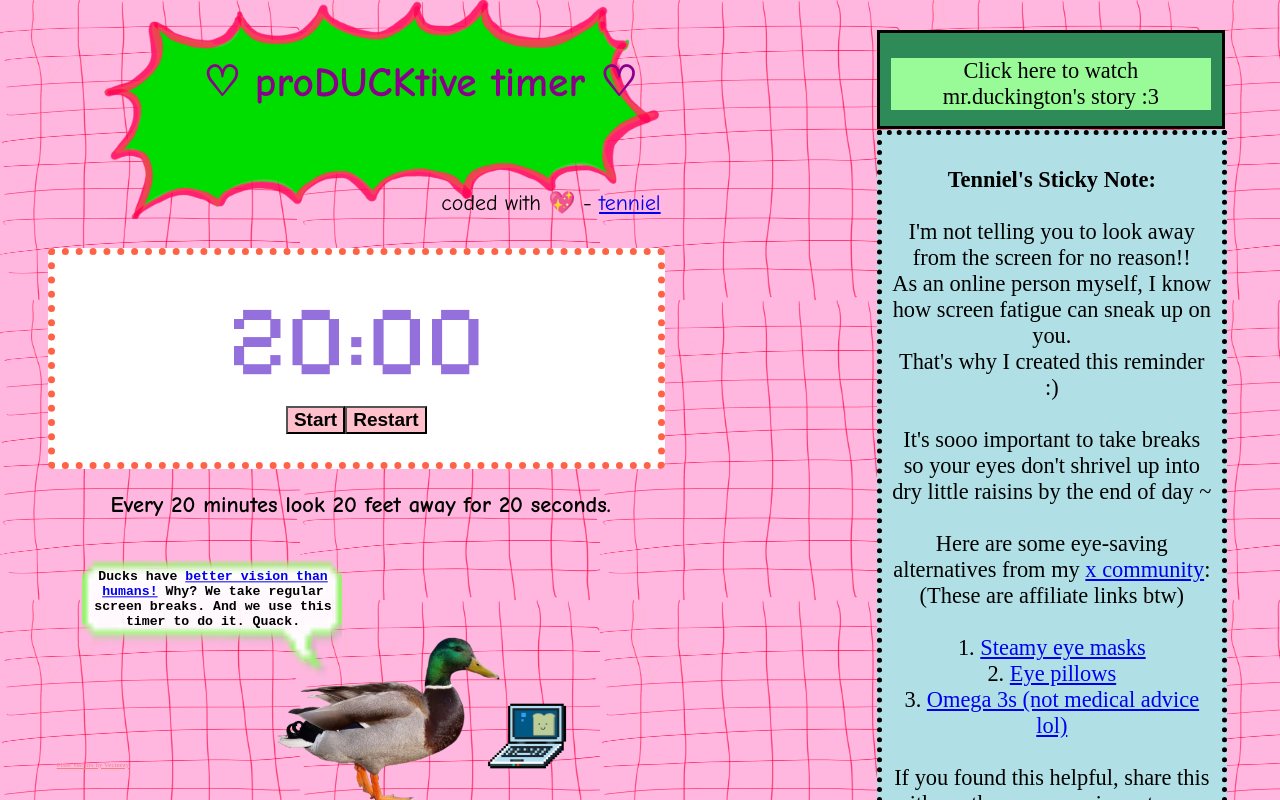
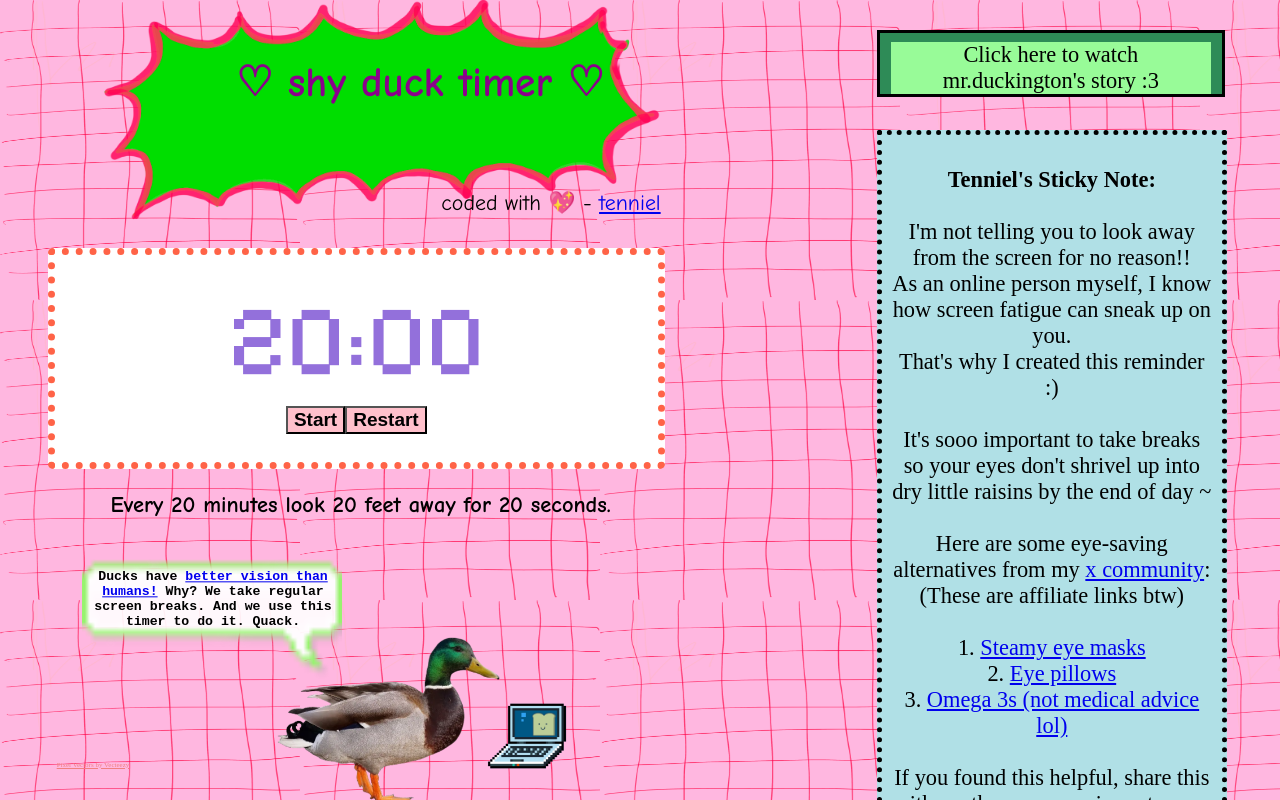
Before and after one commit to TennielStudio/LookAwayTimer, a React (Vite) app: page / in a window 1280 px wide. Shown: the top 800 px of the page. Built offline with nearby package versions, Linux system fonts and the light colour scheme.

Commit message:
fix duckington size

```diff
--- a/src/components/MyTimer.jsx
+++ b/src/components/MyTimer.jsx
@@ -76,7 +76,7 @@ const MyTimer = ({expiryTimestamp, timerDuration}) => {
     <div className="full-page" style={{textAlign: 'center'}}>
       <div className="upper-page-container">
         <div className="title-container">
-          <h1 className="title">♡ proDUCKtive timer ♡ </h1>
+          <h1 className="title">♡ shy duck timer ♡ </h1>
         </div>
         <div className="banner-container">
           <img src={Banner} alt="" />
--- a/src/styles.css
+++ b/src/styles.css
@@ -519,7 +519,7 @@ body {
   .duck-story-container {
     top: 30px;
     width: 25%;
-    height: 10%;
+    height: 6%;
   }
 
   .duck-story {
```
